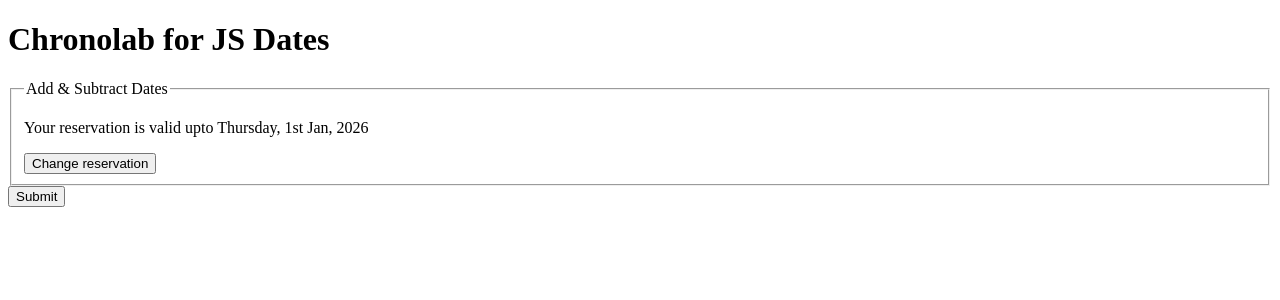
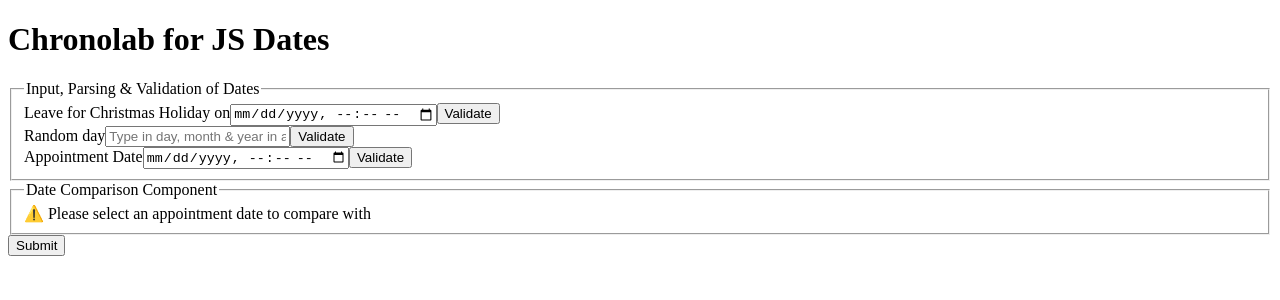
Before and after one commit to Rinidh/chronolab-date, a React (Vite) app: page / in a window 1280 px wide. Shown: the top 300 px of the page. Built offline with nearby package versions, Linux system fonts and the light colour scheme.

Commit message:
feat: add an input for interview date to compare with the appointment date previously selected

```diff
--- a/src/App.jsx
+++ b/src/App.jsx
@@ -4,6 +4,7 @@ import { InputParsingValidation } from "./components/InputParsingValidation";
 import { DateDifference } from "./components/DateDifference";
 import "./App.css";
 import { AddSubtractDate } from "./components/AddSubtractDate";
+import { DateComparison } from "./components/DateComparison";
 
 function App() {
   const methods = useForm({
@@ -29,10 +30,11 @@ function App() {
       <h1>Chronolab for JS Dates</h1>
       <main>
         <form onSubmit={methods.handleSubmit(onSubmit, onError)}>
-          {/* <InputParsingValidation methods={methods} /> */}
+          <InputParsingValidation methods={methods} />
           {/* <DateFormatting methods={methods} /> */}
           {/* <DateDifference methods={methods} /> */}
-          <AddSubtractDate methods={methods} />
+          {/* <AddSubtractDate methods={methods} /> */}
+          <DateComparison methods={methods} />
           <input type="submit" />
         </form>
       </main>
--- /dev/null
+++ b/src/components/DateComparison.jsx
@@ -0,0 +1,41 @@
+import { isSameDay, isSameHour, isSameWeek, parseISO } from "date-fns";
+import React from "react";
+import { useWatch } from "react-hook-form";
+
+export const DateComparison = ({ methods }) => {
+  const { register, formState, control } = methods;
+
+  const appointmentDateString = useWatch({
+    control,
+    name: "appointment",
+  });
+
+  const dateComparisonJSX = (
+    <div>
+      <p>Organize an interview on:</p>
+      <input
+        type="datetime-local"
+        id="interview"
+        name="interview"
+        {...register("interview", {
+          required: "Please select a date for the interview",
+        })}
+      />
+    </div>
+  );
+
+  return (
+    <fieldset>
+      <legend>Date Comparison Component</legend>
+
+      {!appointmentDateString ? (
+        <div className="alert alert-primary">
+          ⚠️ Please select an appointment date to compare with
+          {/* Will use Bootstrap for designing whole form in the end */}
+        </div>
+      ) : (
+        dateComparisonJSX
+      )}
+    </fieldset>
+  );
+};
```
